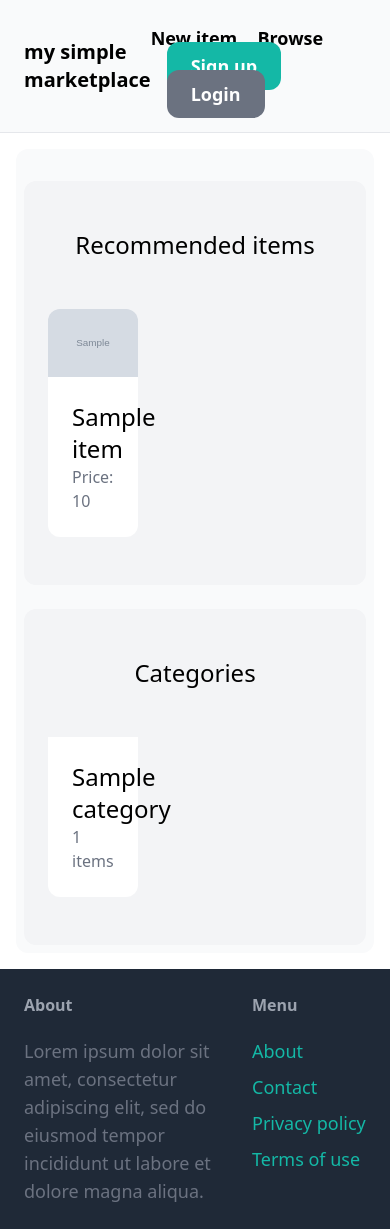
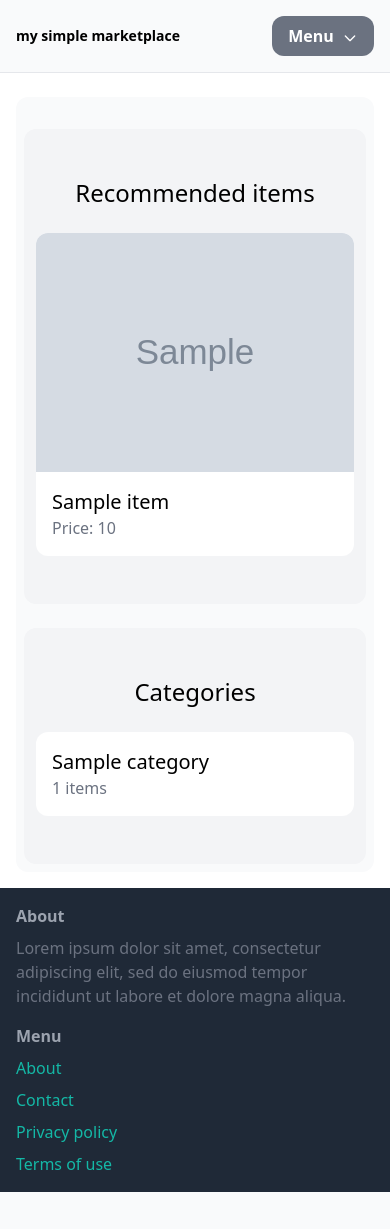
Before and after one commit to dlgiovani/my_simple_marketplace, a Django app: template core/templates/core/index.html in a window 390 px wide. After the commit the page ends 1192 px from the top, so only its background shows below. Run offline with Django 4.2, Linux system fonts and the light colour scheme; the template is opened without the code that fills it: most values are stand-ins (such as "Sample title", 1, 10 or a date in 2020); grey boxes marked "Sample" are stand-in pictures; some libraries are stand-ins or nearby versions.

Commit message:
mobile responsiveness
mobile responsiveness and minor adjusts.

```diff
--- a/core/templates/core/index.html
+++ b/core/templates/core/index.html
@@ -3,19 +3,19 @@
   Welcome
 {% endblock title %}
 {% block content %}
-  <div class="mt-6 px-6 py-12 bg-gray-100 rounded-xl">
-    <h2 class="mb-12 text-2xl text-center">Recommended items</h2>
-
-    <div class="grid grid-cols-3 gap-3">
+  <div class="mt-6 px-3 md:px-6 py-12 bg-gray-100 rounded-xl">
+    <h2 class="mb-6 text-2xl text-center">Recommended items</h2>
+    <div class="grid grid-cols-1 md:grid-cols-3 gap-4">
       {% for item in items %}
-        <div>
+        <div class="bg-white rounded-xl">
           <a href="{% url 'item:detail' item.id %}">
             <div>
-              <img src="{{ item.image_url }}" onerror="this.src='https://http.cat/404';" class="rounded-t-xl" />
+              <img src="{{ item.image_url }}"
+                   onerror="this.src='https://http.cat/404';"
+                   class="w-full h-auto rounded-t-xl" />
             </div>
-
-            <div class="p-6 bg-white rounded-b-xl">
-              <h2 class="text-2xl">{{ item.name }}</h2>
+            <div class="p-4">
+              <h2 class="text-xl">{{ item.name }}</h2>
               <p class="text-gray-500">Price: {{ item.price }}</p>
             </div>
           </a>
@@ -23,20 +23,18 @@
       {% endfor %}
     </div>
   </div>
-
-  <div class="mt-6 px-6 py-12 bg-gray-100 rounded-xl">
-    <h2 class="mb-12 text-2xl text-center">Categories</h2>
-
-    <div class="grid grid-cols-3 gap-3">
+  <div class="mt-6 px-3 md:px-6 py-12 bg-gray-100 rounded-xl">
+    <h2 class="mb-6 text-2xl text-center">Categories</h2>
+    <div class="grid grid-cols-1 md:grid-cols-3 gap-4">
       {% for category in categories %}
-      <div>
-        <a href="{% url 'item:items' %}?category_id={{ category.id }}">
-          <div class="p-6 bg-white rounded-b-xl">
-            <h2 class="text-2xl">{{ category.name }}</h2>
-            <p class="text-gray-500">{{ category.items.count }} items</p>
-          </div>
-        </a>
-      </div>
+        <div class="bg-white rounded-xl">
+          <a href="{% url 'item:items' %}?category_id={{ category.id }}">
+            <div class="p-4">
+              <h2 class="text-xl">{{ category.name }}</h2>
+              <p class="text-gray-500">{{ category.items.count }} items</p>
+            </div>
+          </a>
+        </div>
       {% endfor %}
     </div>
   </div>
--- a/core/templates/core/login.html
+++ b/core/templates/core/login.html
@@ -3,7 +3,7 @@
 Login
 {% endblock title %}
 {% block content %}
-    <div class="w-1/2 p-6 my-6 mx-auto bg-gray-100 rounded-xl">
+    <div class="w-full md:w-1/2 p-6 my-6 md:mx-auto bg-gray-100 rounded-xl">
         <h1 class="mb-6 text-3xl">Login</h1>
         <form method="post" action=".">
             {% csrf_token %}
--- a/core/templates/core/master.html
+++ b/core/templates/core/master.html
@@ -5,7 +5,7 @@
     <meta http-equiv="X-UA-Compatible" content="IE=edge" />
     <meta name="viewport" content="width=device-width, initial-scale=1.0" />
     <meta name="description"
-          content="A simple marketplace example app for Giovani's portfolio." />
+          content="A simple marketplace app for Giovani's portfolio." />
     <meta name="keywords" content="django, marketplace, developer, portfolio" />
     <title>
       {% block title %}
@@ -15,62 +15,113 @@
     <script src="https://cdn.tailwindcss.com"></script>
   </head>
   <body>
-    <nav class="py-6 px-6 flex justify-between items-center border-b border-gray-200 bg-gray-50">
-      <a href="{% url 'core:index' %}" class="text-xl font-semibold">my simple marketplace
+    <nav class="py-4 px-4 md:px-6 mb-2 flex justify-between items-center border-b border-gray-200 bg-gray-50">
+      <a href="{% url 'core:index' %}"
+         class="text-sm md:text-xl font-semibold">my simple marketplace
         {% if request.user.is_authenticated %}| {{ request.user.username }}{% endif %}
       </a>
-      <div class="space-x-4">
+      <div class="relative inline-block text-left">
+        <button type="button"
+                class="text-base md:text-lg font-semibold bg-gray-500 text-white px-4 py-2 rounded-xl hover:bg-gray-700 focus:outline-none focus:ring-2 focus:ring-offset-2 focus:ring-gray-300"
+                id="dropdown-menu"
+                aria-haspopup="true"
+                aria-expanded="true">
+          Menu
+          <svg class="w-4 h-4 inline ml-1"
+               fill="none"
+               stroke="currentColor"
+               viewBox="0 0 24 24"
+               xmlns="http://www.w3.org/2000/svg">
+            <path stroke-linecap="round" stroke-linejoin="round" stroke-width="2" d="M19 9l-7 7-7-7"></path>
+          </svg>
+        </button>
+        <div class="origin-top-right absolute right-0 mt-2 w-56 rounded-md shadow-lg bg-white ring-1 ring-black ring-opacity-5 hidden"
+             id="dropdown-content">
+          <div class="py-1"
+               role="menu"
+               aria-orientation="vertical"
+               aria-labelledby="dropdown-menu">
             <a href="{% url 'item:new' %}"
-           class="text-lg font-semibold hover:text-gray-500">New item</a>
+               class="block px-4 py-2 text-base md:text-lg text-gray-700 hover:bg-gray-100 hover:text-gray-900"
+               role="menuitem">New item</a>
             <a href="{% url 'item:items' %}"
-           class="text-lg font-semibold hover:text-gray-500">Browse</a>
+               class="block px-4 py-2 text-base md:text-lg text-gray-700 hover:bg-gray-100 hover:text-gray-900"
+               role="menuitem">Browse</a>
             {% if request.user.is_authenticated %}
               <a href="{% url 'conversation:inbox' %}"
-             class="px-6 py-3 text-lg font-semibold bg-teal-500 text-white rounded-xl hover:bg-teal-700">Inbox</a>
+                 class="block px-4 py-2 text-base md:text-lg text-gray-700 hover:bg-gray-100 hover:text-gray-900"
+                 role="menuitem">Inbox</a>
               <a href="{% url 'dashboard:index' %}"
-             class="px-6 py-3 text-lg font-semibold bg-gray-500 text-white rounded-xl hover:bg-gray-700">Dashboard</a>
+                 class="block px-4 py-2 text-base md:text-lg text-gray-700 hover:bg-gray-100 hover:text-gray-900"
+                 role="menuitem">Dashboard</a>
               <a href="{% url 'core:logout' %}"
-             class="px-4 py-3 text-md font-semibold bg-yellow-500 text-white rounded-xl hover:bg-yellow-700">Logout</a>
+                 class="block px-4 py-2 text-sm md:text-md text-gray-700 hover:bg-gray-100 hover:text-gray-900"
+                 role="menuitem">Logout</a>
             {% else %}
               <a href="{% url 'core:signup' %}"
-             class="px-6 py-3 text-lg font-semibold bg-teal-500 text-white rounded-xl hover:bg-teal-700">Sign up</a>
+                 class="block px-4 py-2 text-base md:text-lg text-gray-700 hover:bg-gray-100 hover:text-gray-900"
+                 role="menuitem">Sign up</a>
               <a href="{% url 'core:login' %}"
-             class="px-6 py-3 text-lg font-semibold bg-gray-500 text-white rounded-xl hover:bg-gray-700">Login</a>
+                 class="block px-4 py-2 text-base md:text-lg text-gray-700 hover:bg-gray-100 hover:text-gray-900"
+                 role="menuitem">Login</a>
             {% endif %}
           </div>
+        </div>
+      </div>
     </nav>
-    <div class="px-4 py-4">
+    <div class="px-4 py-4 md:px-6">
       <div class="bg-gray-50 rounded-xl px-2 py-2">
         {% block content %}
         {% endblock content %}
       </div>
     </div>
-    <footer class="py-6 px-6 flex justify-between bg-gray-800">
-      <div class="w-2/3 pr-10">
-        <h3 class="mb-5 font-semibold text-gray-400">About</h3>
-        <p class="text-lg text-gray-500">
-          Lorem ipsum dolor sit amet, consectetur adipiscing elit, sed do
-          eiusmod tempor incididunt ut labore et dolore magna aliqua.
+    <footer class="py-4 px-4 md:px-6 flex flex-col md:flex-row justify-between bg-gray-800">
+      <div class="w-full md:w-2/3 pr-0 md:pr-10 mb-4 md:mb-0">
+        <h3 class="mb-2 md:mb-5 font-semibold text-gray-400">About</h3>
+        <p class="text-base md:text-lg text-gray-500">
+          Lorem ipsum dolor sit amet, consectetur adipiscing elit, sed do eiusmod tempor incididunt ut labore et dolore magna aliqua.
         </p>
       </div>
-      <div class="w-1/3">
-        <h3 class="mb-5 font-semibold text-gray-400">Menu</h3>
+      <div class="w-full md:w-1/3">
+        <h3 class="mb-2 md:mb-5 font-semibold text-gray-400">Menu</h3>
         <ul class="space-y-2">
           <li>
-            <a href="#" class="text-lg text-teal-500 hover:text-teal-700">About</a>
+            <a href="#"
+               class="text-base md:text-lg text-teal-500 hover:text-teal-700">About</a>
           </li>
           <li>
             <a href="{% url 'core:contact' %}"
-               class="text-lg text-teal-500 hover:text-teal-700">Contact</a>
+               class="text-base md:text-lg text-teal-500 hover:text-teal-700">Contact</a>
           </li>
           <li>
-            <a href="#" class="text-lg text-teal-500 hover:text-teal-700">Privacy policy</a>
+            <a href="#"
+               class="text-base md:text-lg text-teal-500 hover:text-teal-700">Privacy policy</a>
           </li>
           <li>
-            <a href="#" class="text-lg text-teal-500 hover:text-teal-700">Terms of use</a>
+            <a href="#"
+               class="text-base md:text-lg text-teal-500 hover:text-teal-700">Terms of use</a>
           </li>
         </ul>
       </div>
     </footer>
+    <script>
+    const dropdownButton = document.getElementById('dropdown-menu');
+    const dropdownContent = document.getElementById('dropdown-content');
+
+    // Close the dropdown when clicking outside
+    document.addEventListener('click', (event) => {
+      if (!dropdownContent.contains(event.target)) {
+        dropdownContent.classList.add('hidden');
+        dropdownButton.setAttribute('aria-expanded', 'false');
+      }
+    });
+
+    dropdownButton.addEventListener('click', (event) => {
+      event.stopPropagation();
+      dropdownContent.classList.toggle('hidden');
+      const expanded = dropdownButton.getAttribute('aria-expanded') === 'true' || false;
+      dropdownButton.setAttribute('aria-expanded', !expanded);
+    });
+    </script>
   </body>
 </html>
--- a/core/templates/core/signup.html
+++ b/core/templates/core/signup.html
@@ -3,7 +3,7 @@
     Sign Up
 {% endblock title %}
 {% block content %}
-    <div class="w-1/2 p-6 my-6 mx-auto bg-gray-100 rounded-xl">
+    <div class="w-full md:w-1/2 w-1/2 p-6 my-6 md:mx-auto bg-gray-100 rounded-xl">
         <h1 class="mb-6 text-3xl">Sign Up</h1>
         <form method="post" action=".">
             {% csrf_token %}
--- a/dashboard/templates/dashboard/index.html
+++ b/dashboard/templates/dashboard/index.html
@@ -6,7 +6,7 @@
   <div class="mt-6 px-6 py-12 bg-gray-100 rounded-xl">
     <h2 class="mb-12 text-2xl text-center">My items</h2>
 
-    <div class="grid grid-cols-3 gap-3">
+    <div class="grid grid-cols-1 md:grid-cols-3 gap-4">
       {% for item in items %}
         <div>
           <a href="{% url 'item:detail' item.id %}">
--- a/item/templates/item/detail.html
+++ b/item/templates/item/detail.html
@@ -4,10 +4,10 @@
 {% endblock title %}
 {% block content %}
   <div class="grid grid-cols-5 gap-6">
-    <div class="col-span-3">
+    <div class="col-span-5 md:col-span-3">
       <img src="{{ item.image_url }}" onerror="this.src='https://http.cat/404';" alt="{{ item.name }}" class="rounded-xl" />
     </div>
-    <div class="col-span-2 p-6 bg-gray-100 rounded-xl">
+    <div class="col-span-5 md:col-span-2 p-6 bg-gray-100 rounded-xl">
       <h1 class="mb-6 text-3xl">{{ item.name }}</h1>
       {% if item.description %}
         <p class="text-gray-700">
@@ -37,7 +37,7 @@
   </div>
   <div class="mt-6 px-6 py-12 bg-gray-100 rounded-xl">
     <h2 class="mb-12 text-2xl text-center">Related items</h2>
-    <div class="grid grid-cols-3 gap-3">
+    <div class="grid grid-cols-1 md:grid-cols-3 gap-4">
       {% for item in related_items %}
         <div>
           <a href="{% url 'item:detail' item.id %}">
```
Also changed, not shown: item/templates/item/items.html (+12 -9 lines). Lines whose indentation alone changed are shown as unchanged.
